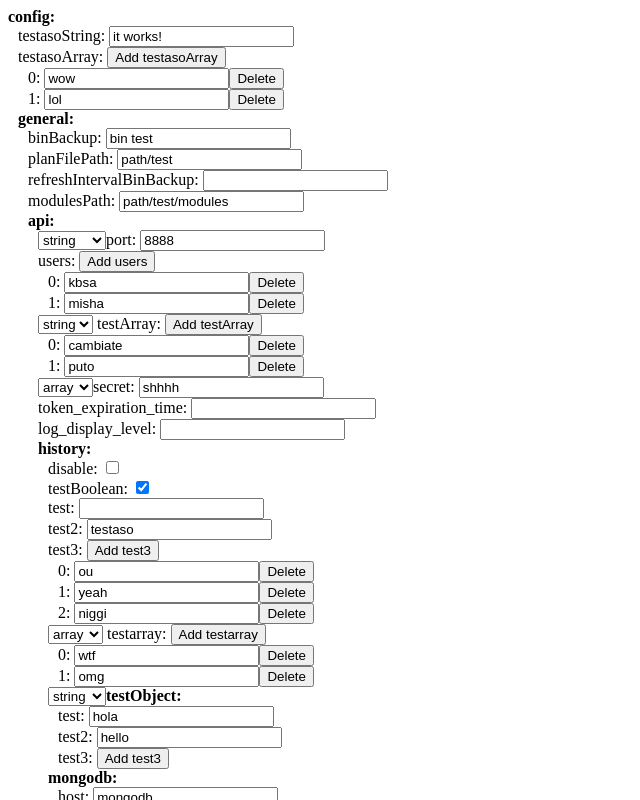
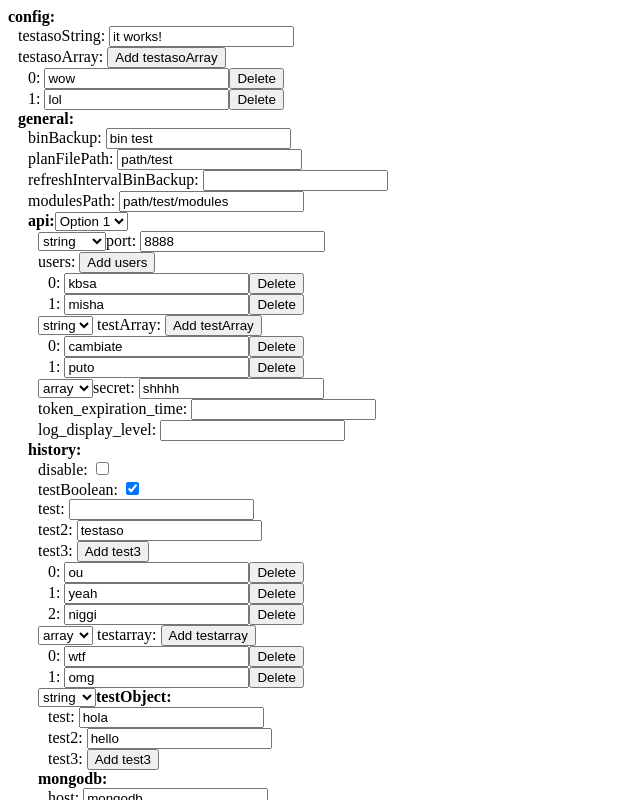
Before and after one commit to alo/angular-dinamic-forms-concepts, an Angular app: page / in a window 1280 px wide. Shown: the top 800 px of the page, without its empty margins (0-640 px from the left). Built offline with nearby package versions, Linux system fonts and the light colour scheme.

Commit message:
feat: supports anyOf

```diff
--- a/src/app/app.component.html
+++ b/src/app/app.component.html
@@ -1,7 +1,7 @@
 <form [formGroup]="configForm">
   <app-custom-form-object
     [formParent]="configForm"
-    [propParent]="configProp.props"
+    [propParent]="configProp"
     [groupName]="'config'">
   </app-custom-form-object>
 </form>
--- a/src/app/app.component.ts
+++ b/src/app/app.component.ts
@@ -28,6 +28,24 @@ export class AppComponent {
           'modulesPath': {'type': 'string'},
           'api': {
             'type': 'object',
+            'anyOf': [
+              {
+                'required': ['unix_socket'],
+                'properties': {
+                  'unix_socket': {'type': 'string'},
+                  'users': {'type': 'array'},
+                  'secret': {'type': 'string'},
+                  'limite_req': {'type': 'string'},
+                  'token_expiration_time': {'type': 'number'},
+                  'log_display_level': {
+                    'type': 'string',
+                    'pattern': '(combined|common|dev|short|tiny)'
+                  },
+                  'chainsFieldsResponse': {'type': 'array'},
+                  'processFieldsResponse': {'type': 'array'}
+                }
+              },
+              {
                 'required': ['port'],
                 'properties': {
                   'port': { 'type': ['string', 'number'] },
@@ -39,6 +57,31 @@ export class AppComponent {
                   'log_display_level': {
                     'type': 'string',
                     // 'pattern': '(combined|common|dev|short|tiny)'
+                  }
+                  // 'chainsFieldsResponse': { 'type': 'array' },
+                  // 'processFieldsResponse': { 'type': 'array' }
+                }
+              },
+              {
+                'required': ['port', 'ssl'],
+                'properties': {
+                  'port': {'type': ['string']},
+                  'ssl': {'type': 'boolean'},
+                  'key': {'type': 'string'},
+                  'cert': {'type': 'string'},
+                  'users': {'type': 'array'},
+                  'secret': {'type': 'string'},
+                  'limite_req': {'type': 'string'},
+                  'token_expiration_time': {'type': 'number'},
+                  'log_display_level': {
+                    'type': 'string',
+                    'pattern': '(combined|common|dev|short|tiny)'
+                  },
+                  'chainsFieldsResponse': {'type': 'array'},
+                  'processFieldsResponse': {'type': 'array'}
+                }
+              }
+            ]
           },
           'history': {
             'type': 'object',
@@ -69,10 +112,6 @@ export class AppComponent {
               }
             }
           }
-              // 'chainsFieldsResponse': { 'type': 'array' },
-              // 'processFieldsResponse': { 'type': 'array' }
-            }
-          }
         }
       }
     }
@@ -101,7 +140,8 @@ export class AppComponent {
         ],
         'secret': 'shhhh',
         'token_expiration_time': '',
-        'log_display_level': '',
+        'log_display_level': ''
+      },
       'history': {
         'disable': false,
         'testBoolean': true,
@@ -129,7 +169,6 @@ export class AppComponent {
         }
       }
     }
-    }
   };
 
   constructor() {
--- a/src/app/components/custom-form-object/custom-form-object.component.html
+++ b/src/app/components/custom-form-object/custom-form-object.component.html
@@ -1,6 +1,12 @@
 <strong>{{ groupName }}:</strong>
 <ng-container [formGroup]="formParent">
-  <div *ngFor="let prop of propParent; let i = index" style="margin-left: 10px">
+  <label *ngIf="propParent.anyOf">
+    <select (change)="changeAnyOf($event.target.value)" [value]="propParent._anyOfIndex">
+      <option *ngFor="let opt of propParent.anyOf; let i = index" [value]="i">Option {{i + 1}}</option>
+    </select>
+  </label>
+
+  <div *ngFor="let prop of propParent.props; let i = index" style="margin-left: 10px">
 
     <label *ngIf="prop.typeOptions && prop.typeOptions.length">
       <select (change)="changeControlType($event.target.value, i, prop.key)" [value]="prop.type">
@@ -20,7 +26,7 @@
 
     <app-custom-form-object *ngIf="prop.type === 'object'"
       [formParent]="formParent.controls[prop.key]"
-      [propParent]="prop.props"
+      [propParent]="prop"
       [groupName]="prop.key">
     </app-custom-form-object>
 
--- a/src/app/components/custom-form-object/custom-form-object.component.ts
+++ b/src/app/components/custom-form-object/custom-form-object.component.ts
@@ -32,6 +32,9 @@ export class CustomFormObjectComponent implements OnInit {
   static buildProp(key: string, propParent: any) {
     const props = [];
     propParent.key = key;
+    if (propParent.anyOf) {
+      Object.assign(propParent, CustomFormObjectComponent.matchAnyOf(propParent.anyOf, propParent._anyOfIndex));
+    }
     Object.keys(propParent.properties).forEach( keyIndex => {
       const _propertieProp = CustomFormObjectComponent.buildPropertieProp(keyIndex, propParent.properties[keyIndex]);
       props.push(_propertieProp);
@@ -95,6 +98,23 @@ export class CustomFormObjectComponent implements OnInit {
           }
         }
       }
+      if (prop[_propIndex].anyOf && CustomFormObjectComponent.isObjectType(value[key])) {
+        const _possiblesAnyOf = {};
+        for (let i = 0; i < prop[_propIndex].anyOf.length; i++) {
+          _possiblesAnyOf[i] = prop[_propIndex].anyOf[i];
+        }
+        let _anyOfIndex = null;
+        Object.keys(value[key]).forEach(valueKey => {
+          Object.keys(_possiblesAnyOf).forEach(index => {
+            if (!_possiblesAnyOf[index].properties[valueKey]) {
+              delete _possiblesAnyOf[index];
+            } else {
+              _anyOfIndex = index;
+            }
+          });
+        });
+        CustomFormObjectComponent.changeAnyOf(_anyOfIndex, prop[_propIndex], form.controls[key]);
+      }
       if (CustomFormArrayComponent.isArrayType(value[key])) {
         for (const val of value[key]) {
           CustomFormArrayComponent.addControl(key, prop[_propIndex], form, val);
@@ -136,11 +156,32 @@ export class CustomFormObjectComponent implements OnInit {
     }
   }
 
+  static matchAnyOf(options, index?) {
+    return options[index ? index : 0];
+  }
+
+  static changeAnyOf(index, propParent, formParent) {
+    propParent._anyOfIndex = index;
+    CustomFormObjectComponent.buildProp(propParent.key, propParent);
+
+    const _form = CustomFormObjectComponent.buildForm(propParent);
+    Object.keys(formParent.controls).forEach(key => {
+      formParent.removeControl(key);
+    });
+    Object.keys(_form.controls).forEach(key => {
+      formParent.addControl(key, CustomFormObjectComponent.buildPropertieForm(key, propParent.properties[key]));
+    });
+  }
+
   ngOnInit() {
   }
 
   changeControlType(value, index, key) {
-    CustomFormObjectComponent.changeControlType(value, index, key, this.propParent, this.formParent);
+    CustomFormObjectComponent.changeControlType(value, index, key, this.propParent.props, this.formParent);
+  }
+
+  changeAnyOf(index) {
+    CustomFormObjectComponent.changeAnyOf(index, this.propParent, this.formParent);
   }
 
 }
```
Lines whose indentation alone changed are shown as unchanged.
